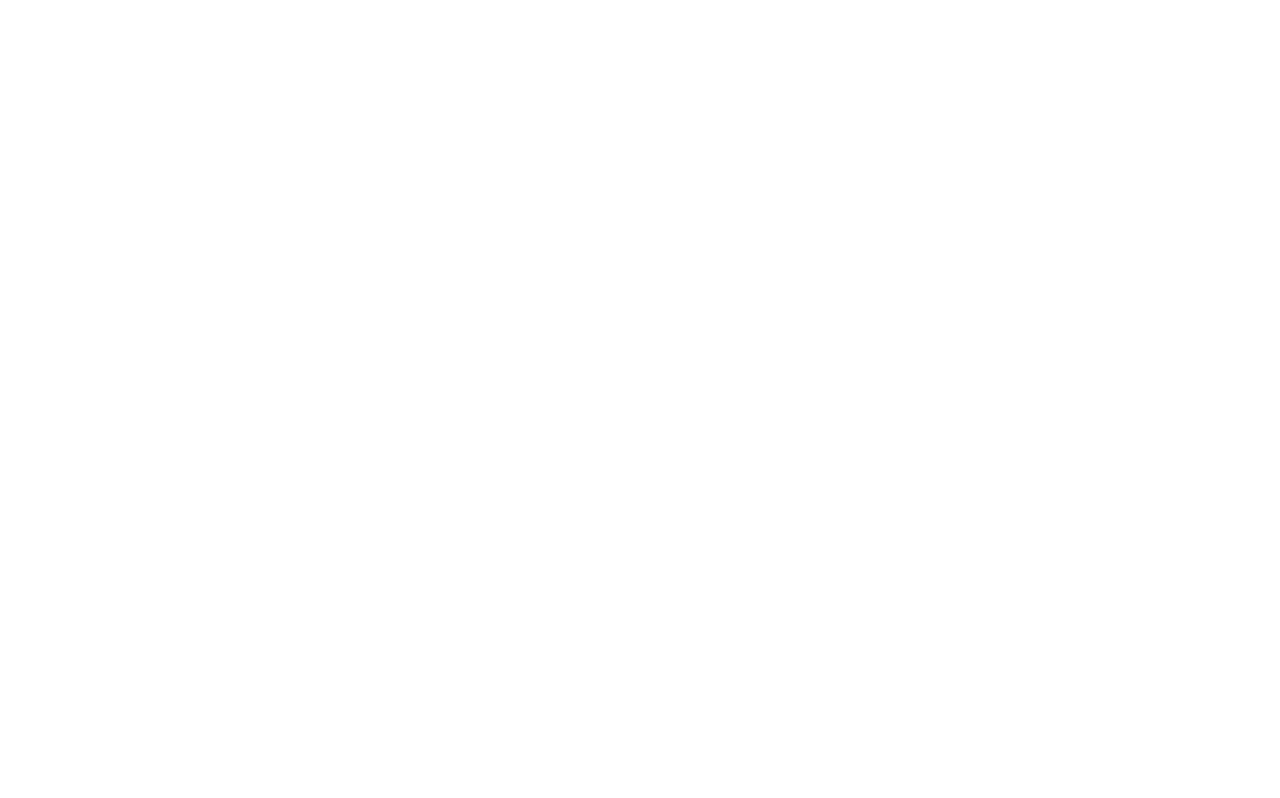
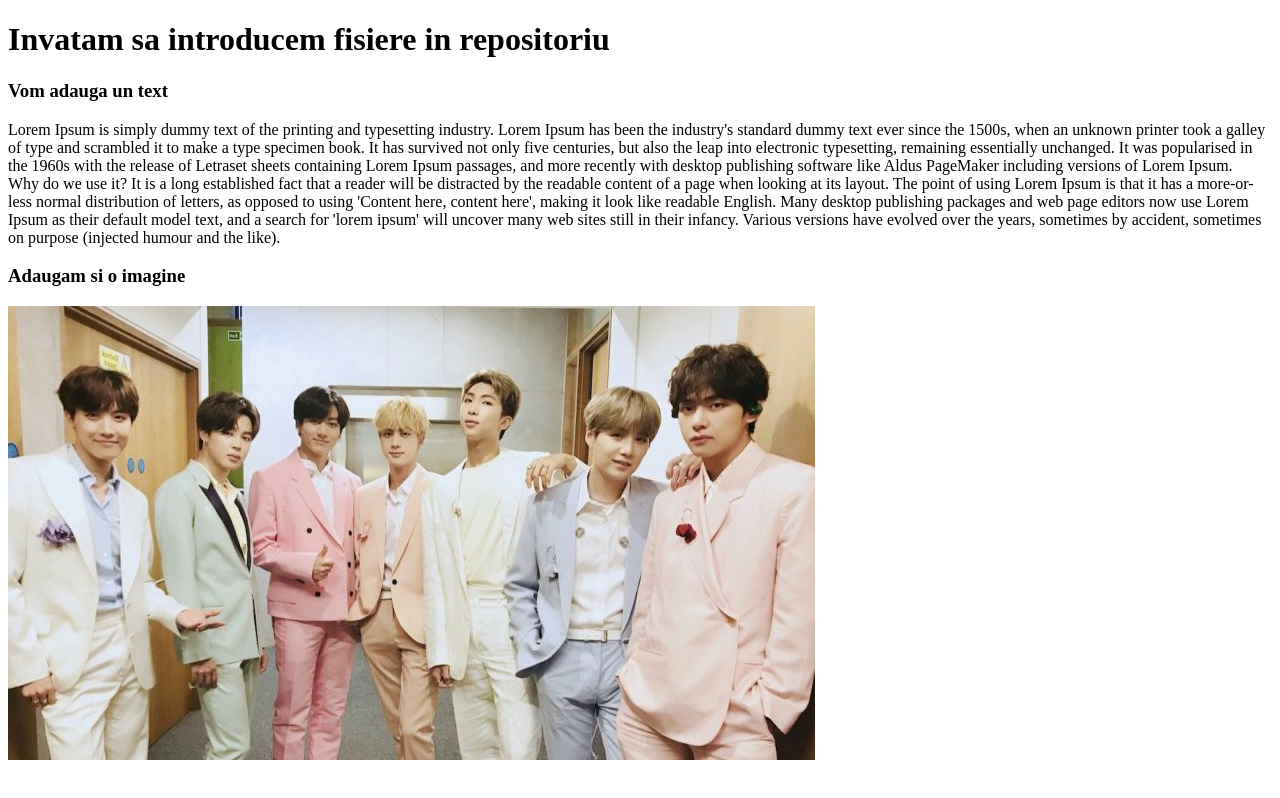
Before and after one commit to AAW1742/Catei-Lab5, a plain HTML site: page index.html in a window 1280 px wide. Drawn offline with Linux system fonts and the light colour scheme.

Commit message:
Crearea si umplerea proiectului cu informatii

```diff
--- a/index.html
+++ b/index.html
@@ -7,6 +7,15 @@
     <title>Document</title>
 </head>
 <body>
-
+    <h1>Invatam sa introducem fisiere in repositoriu</h1>
+    <h3>Vom adauga un text</h3>
+    <p>
+        Lorem Ipsum is simply dummy text of the printing and typesetting industry. Lorem Ipsum has been the industry's standard dummy text ever since the 1500s, when an unknown printer took a galley of type and scrambled it to make a type specimen book. It has survived not only five centuries, but also the leap into electronic typesetting, remaining essentially unchanged. It was popularised in the 1960s with the release of Letraset sheets containing Lorem Ipsum passages, and more recently with desktop publishing software like Aldus PageMaker including versions of Lorem Ipsum.
+        <br>
+        Why do we use it?
+        It is a long established fact that a reader will be distracted by the readable content of a page when looking at its layout. The point of using Lorem Ipsum is that it has a more-or-less normal distribution of letters, as opposed to using 'Content here, content here', making it look like readable English. Many desktop publishing packages and web page editors now use Lorem Ipsum as their default model text, and a search for 'lorem ipsum' will uncover many web sites still in their infancy. Various versions have evolved over the years, sometimes by accident, sometimes on purpose (injected humour and the like).
+    </p>
+    <h3>Adaugam si o imagine</h3>
+    <img src="images/BTS-2020.jpeg" alt="">
 </body>
 </html>
```
Also changed, not shown: images/BTS-2020.jpeg (added).
